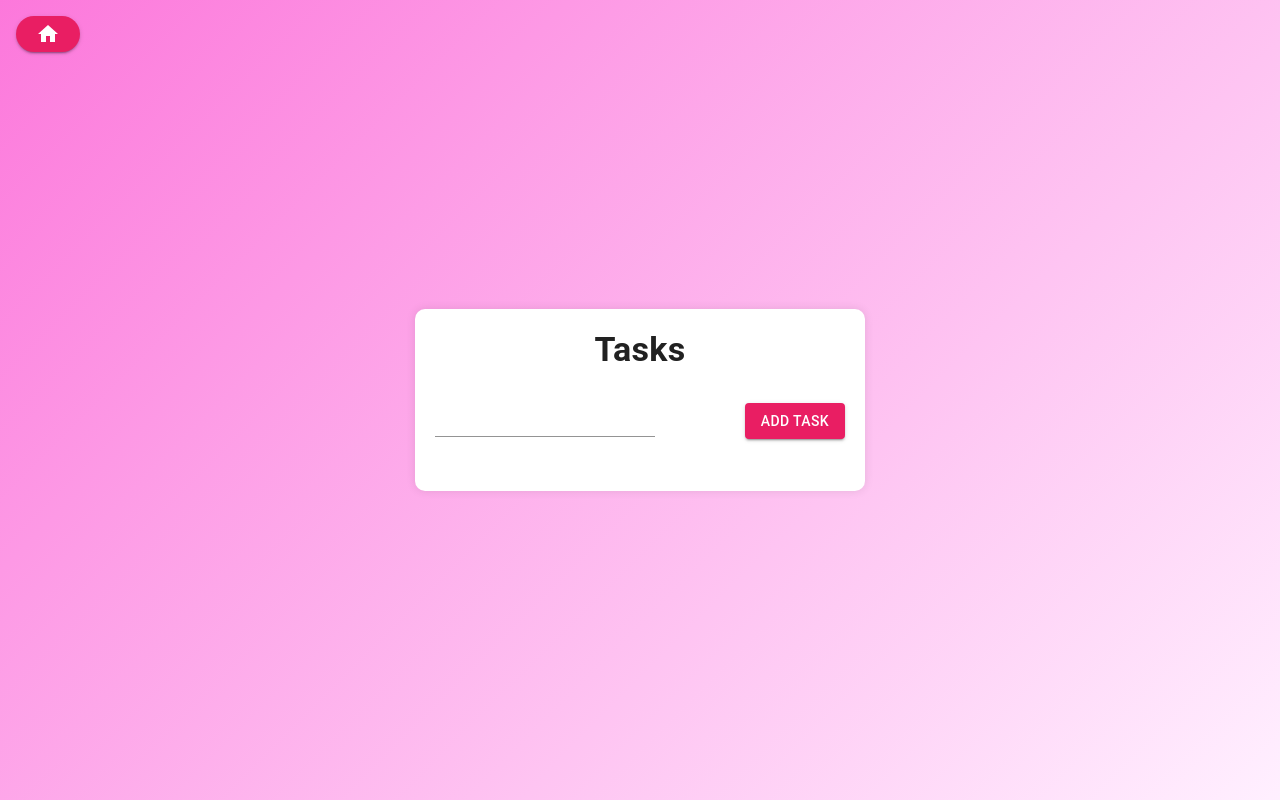
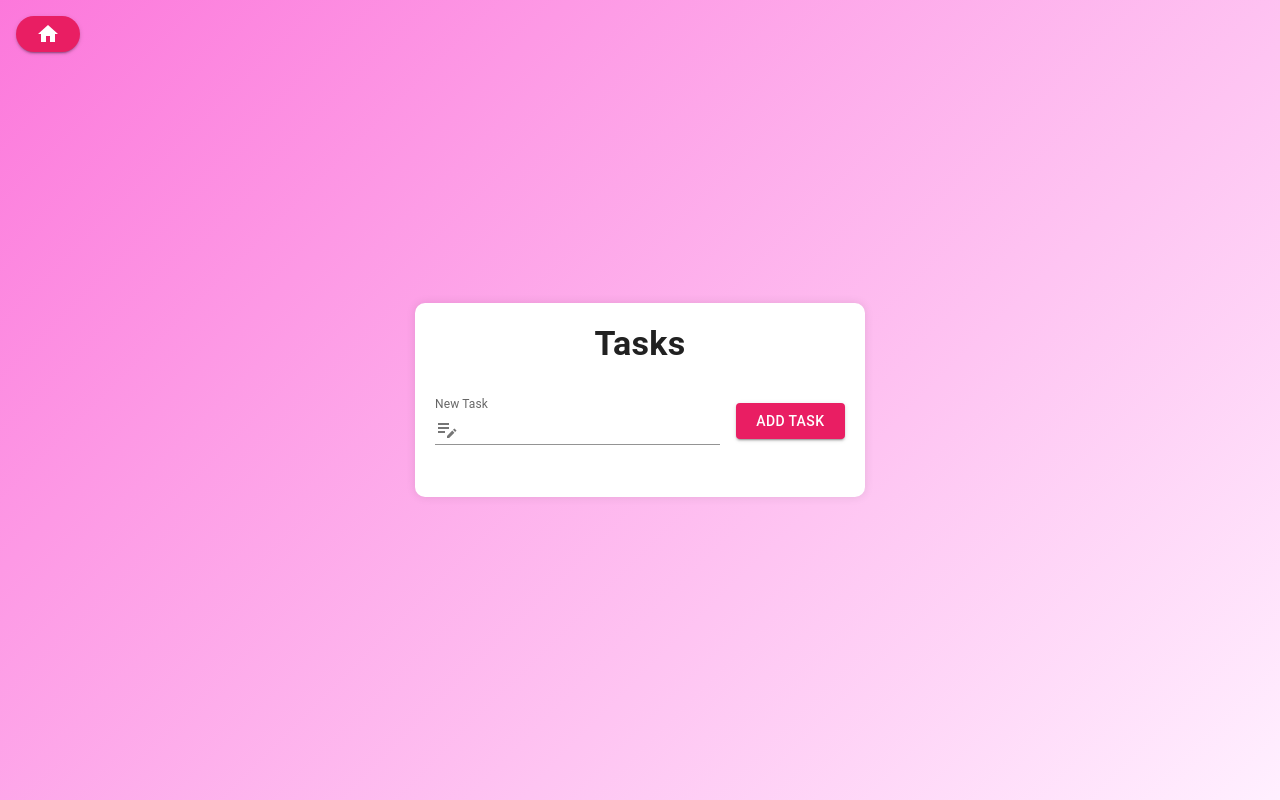
Before and after one commit to mirzak123/Mindful-Productivity-App, a Next.js app: page /tasks in a window 1280 px wide. Built offline with nearby package versions, Linux system fonts and the light colour scheme.

Commit message:
Change look of new task text field

```diff
--- a/src/app/tasks/page.tsx
+++ b/src/app/tasks/page.tsx
@@ -1,10 +1,20 @@
 "use client";
 
-import { DeleteOutlineSharp, Home } from "@mui/icons-material";
+import {
+  AccountCircle,
+  DeleteOutlineSharp,
+  EditNoteSharp,
+  Home,
+  Task,
+} from "@mui/icons-material";
 import {
   Box,
   Button,
   Divider,
+  FormControl,
+  Input,
+  InputAdornment,
+  InputLabel,
   ListItem,
   TextField,
   Typography,
@@ -69,6 +79,7 @@ const TasksPage = () => {
       <form onSubmit={handleSubmit}>
         <Box
           sx={{
+            width: "100%",
             display: "flex",
             justifyContent: "space-between",
             alignItems: "center",
@@ -76,12 +87,27 @@ const TasksPage = () => {
           }}
         >
           <TextField
+            fullWidth
             type="text"
+            id="task"
+            label="New Task"
             variant="standard"
             value={task}
             onChange={(e) => setTask(e.target.value)}
+            InputProps={{
+              startAdornment: (
+                <InputAdornment position="start">
+                  <EditNoteSharp />
+                </InputAdornment>
+              ),
+            }}
           />
-          <Button color="primary" variant="contained" type="submit">
+          <Button
+            color="primary"
+            variant="contained"
+            type="submit"
+            sx={{ width: "35%", marginLeft: 2 }}
+          >
             Add Task
           </Button>
         </Box>
```
